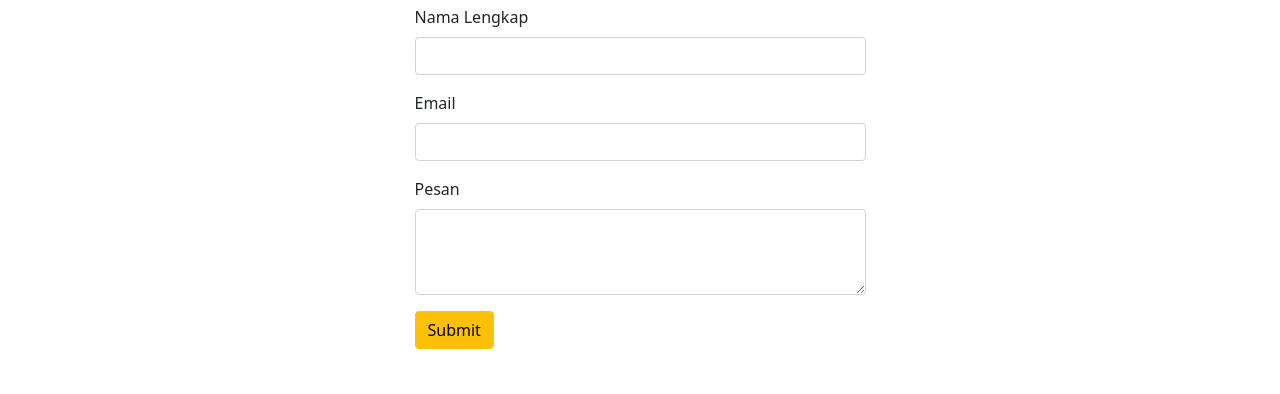
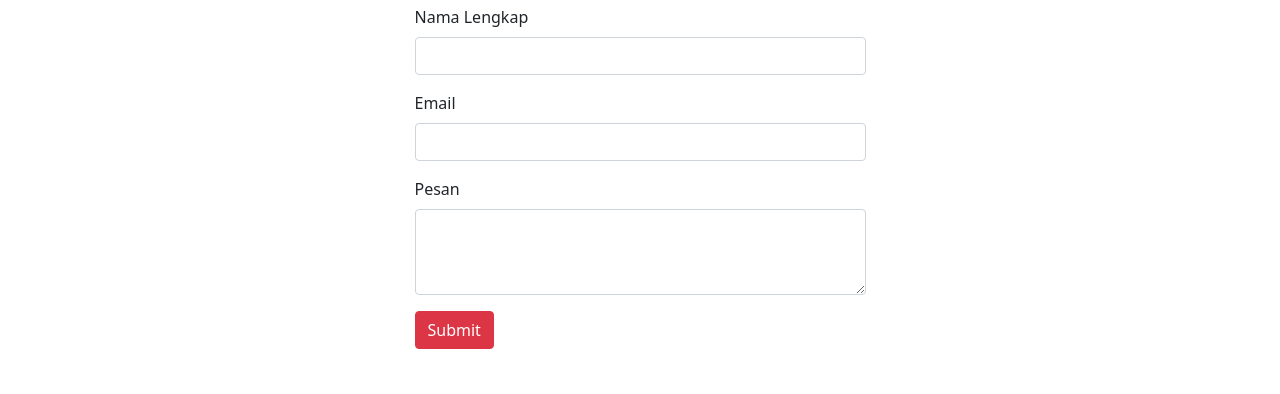
Before and after one commit to mdedysetiawan/dedysetiawan.github.io, a plain HTML site: page index.html in a window 1280 px wide. Shown: the part 2766-3160 px from the top of the page. Drawn offline with nearby package versions, Linux system fonts and the light colour scheme.

Commit message:
merubah warna tombol

```diff
--- a/index.html
+++ b/index.html
@@ -178,7 +178,7 @@
                 <label for="pesan" class="form-label">Pesan</label>
                 <textarea class="form-control" id="pesan" rows="3"></textarea>
               </div>
-              <button type="submit" class="btn btn-warning">Submit</button>
+              <button type="submit" class="btn btn-danger">Submit</button>
             </form>
           </div>
         </div>
```
